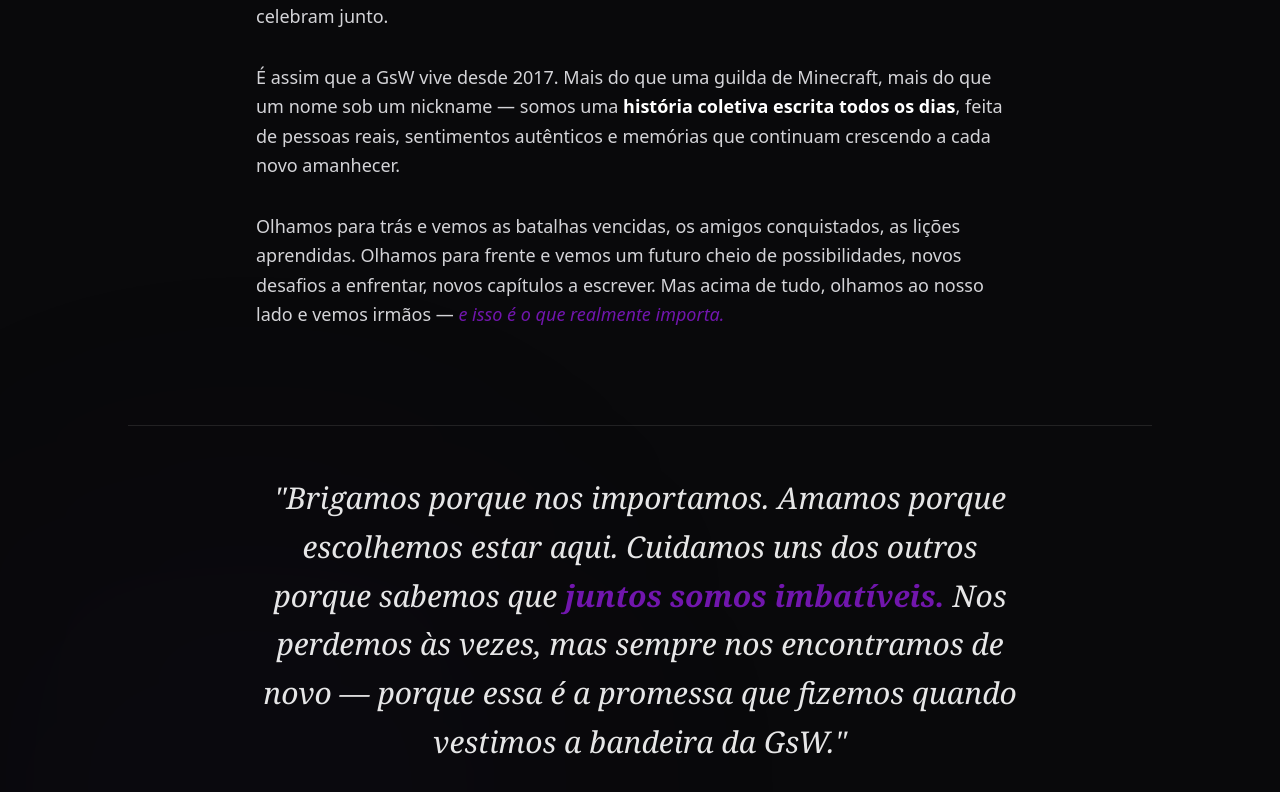
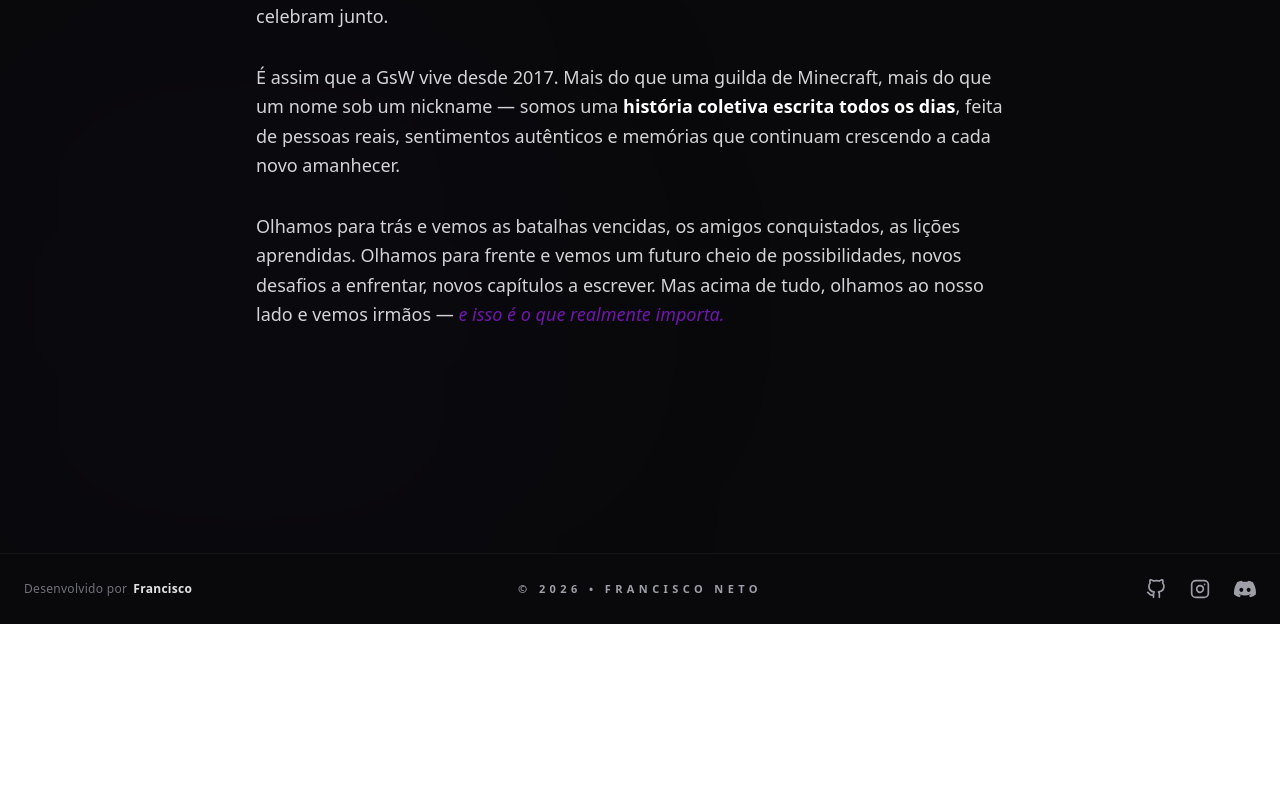
Before and after one commit to Francisco-Neto13/gsw-website, a Next.js app: page / in a window 1280 px wide. Shown: the part 11192-11984 px from the top of the page. After the commit the page ends 11816 px from the top, so only its background shows below. Built offline with nearby package versions, Linux system fonts and the light colour scheme.

Commit message:
feat: adiciona footer no final do site e altera textos - Centraliza o footer com a Navbar para melhor visualização - Adiciona ícones de github, instagram e discord com links diretos - Remove último texto da seção de 'Essencia'

```diff
--- a/app/components/Essence.tsx
+++ b/app/components/Essence.tsx
@@ -120,15 +120,6 @@
             <span className="text-gsw font-medium italic"> e isso é o que realmente importa.</span>
           </p>
         </div>
-
-        <div className="mb-24 py-12 border-y border-white/10">
-            <blockquote className="text-2xl sm:text-3xl font-serif italic text-center text-white/90 leading-relaxed max-w-3xl mx-auto">
-                "Brigamos porque nos importamos. Amamos porque escolhemos estar aqui.
-                Cuidamos uns dos outros porque sabemos que <span className="text-gsw font-bold">juntos somos imbatíveis.</span>
-                {" "}Nos perdemos às vezes, mas sempre nos encontramos de novo — porque essa é a promessa
-                que fizemos quando vestimos a bandeira da GsW."
-            </blockquote>
-        </div>
       </div>
     </section>
   );
--- /dev/null
+++ b/app/components/Footer.tsx
@@ -0,0 +1,60 @@
+"use client";
+
+export default function Footer() {
+  const currentYear = new Date().getFullYear();
+
+  return (
+    <footer className="w-full bg-zinc-950 border-t border-white/5">
+      <div className="mx-auto grid max-w-7xl grid-cols-1 md:grid-cols-3 items-center px-6 py-6 gap-6 md:gap-0">
+
+        <div className="text-zinc-500 text-xs font-medium tracking-wide text-center md:text-left justify-self-center md:justify-self-start">
+          Desenvolvido por
+          <span className="text-zinc-200 ml-1.5 hover:text-gsw transition-colors cursor-default font-semibold">
+            Francisco
+          </span>
+        </div>
+
+        <div className="text-zinc-400 text-[11px] uppercase tracking-[0.4em] font-bold text-center justify-self-center">
+          © {currentYear} • Francisco Neto
+        </div>
+
+        <div className="flex items-center gap-6 justify-self-center md:justify-self-end">
+          <a
+            href="https://github.com/Francisco-Neto13"
+            target="_blank"
+            rel="noopener noreferrer"
+            className="text-zinc-400 hover:text-white transition-all hover:scale-110"
+          >
+            <svg xmlns="http://www.w3.org/2000/svg" width="20" height="20" viewBox="0 0 24 24" fill="none" stroke="currentColor" strokeWidth="2" strokeLinecap="round" strokeLinejoin="round">
+              <path d="M9 19c-5 1.5-5-2.5-7-3m14 6v-3.87a3.37 3.37 0 0 0-.94-2.61c3.14-.35 6.44-1.54 6.44-7A5.44 5.44 0 0 0 20 4.77 5.07 5.07 0 0 0 19.91 1S18.73.65 16 2.48a13.38 13.38 0 0 0-7 0C6.27.65 5.09 1 5.09 1A5.07 5.07 0 0 0 5 4.77a5.44 5.44 0 0 0-1.5 3.78c0 5.42 3.3 6.61 6.44 7A3.37 3.37 0 0 0 9 18.13V22"></path>
+            </svg>
+          </a>
+
+          <a
+            href="https://www.instagram.com/cisscoo_"
+            target="_blank"
+            rel="noopener noreferrer"
+            className="text-zinc-400 hover:text-white transition-all hover:scale-110"
+          >
+            <svg xmlns="http://www.w3.org/2000/svg" width="20" height="20" viewBox="0 0 24 24" fill="none" stroke="currentColor" strokeWidth="2" strokeLinecap="round" strokeLinejoin="round">
+              <rect x="2" y="2" width="20" height="20" rx="5" ry="5"></rect>
+              <path d="M16 11.37A4 4 0 1 1 12.63 8 4 4 0 0 1 16 11.37z"></path>
+              <line x1="17.5" y1="6.5" x2="17.51" y2="6.5"></line>
+            </svg>
+          </a>
+
+          <a
+            href="https://discord.com/users/iyasuo_"
+            target="_blank"
+            rel="noopener noreferrer"
+            className="text-zinc-400 hover:text-[#5865F2] transition-all hover:scale-110"
+          >
+            <svg xmlns="http://www.w3.org/2000/svg" width="22" height="22" viewBox="0 0 127.14 96.36" fill="currentColor">
+              <path d="M107.7,8.07A105.15,105.15,0,0,0,81.47,0a72.06,72.06,0,0,0-3.36,6.83A97.68,97.68,0,0,0,49,6.83,72.37,72.37,0,0,0,45.64,0,105.89,105.89,0,0,0,19.39,8.09C2.71,32.65-1.82,56.6,.48,80.21h0A105.73,105.73,0,0,0,32.47,96.36,77.7,77.7,0,0,0,39.2,85.25a68.42,68.42,0,0,1-10.85-5.18c.91-.66,1.8-1.34,2.66-2a75.57,75.57,0,0,0,64.32,0c.87.71,1.76,1.39,2.66,2a68.68,68.68,0,0,1-10.87,5.19,77,77,0,0,0,6.73,11.1,105.32,105.32,0,0,0,32.05-16.14h0C129.58,52.84,121.21,29.11,107.7,8.07ZM42.45,65.69C36.18,65.69,31,60,31,53s5-12.74,11.43-12.74S54,46,53.89,53,48.84,65.69,42.45,65.69Zm42.24,0C78.41,65.69,73.25,60,73.25,53s5-12.74,11.44-12.74S96.23,46,96.12,53,91.07,65.69,84.69,65.69Z"/>
+            </svg>
+          </a>
+        </div>
+      </div>
+    </footer>
+  );
+}
--- a/app/page.tsx
+++ b/app/page.tsx
@@ -4,6 +4,7 @@
 import Pillars from "./components/Pillars";
 import Gallery from "./components/Gallery";
 import Essence from "./components/Essence";
+import Footer from "./components/Footer";
 
 export default function Home() {
   return (
@@ -36,6 +37,7 @@
       <Pillars />
       <Gallery />
       <Essence />
+      <Footer />
     </main>
   );
 }
```
